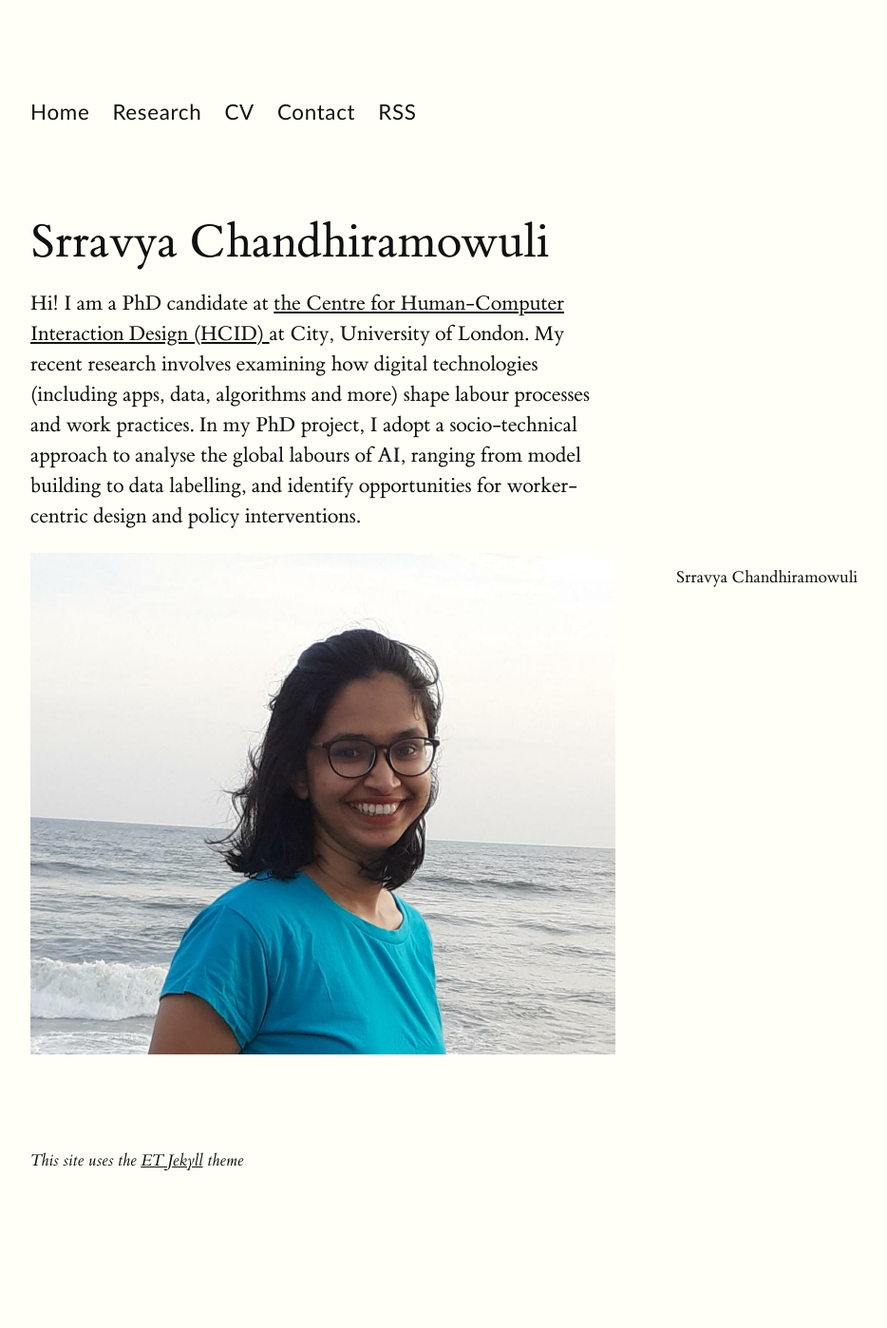
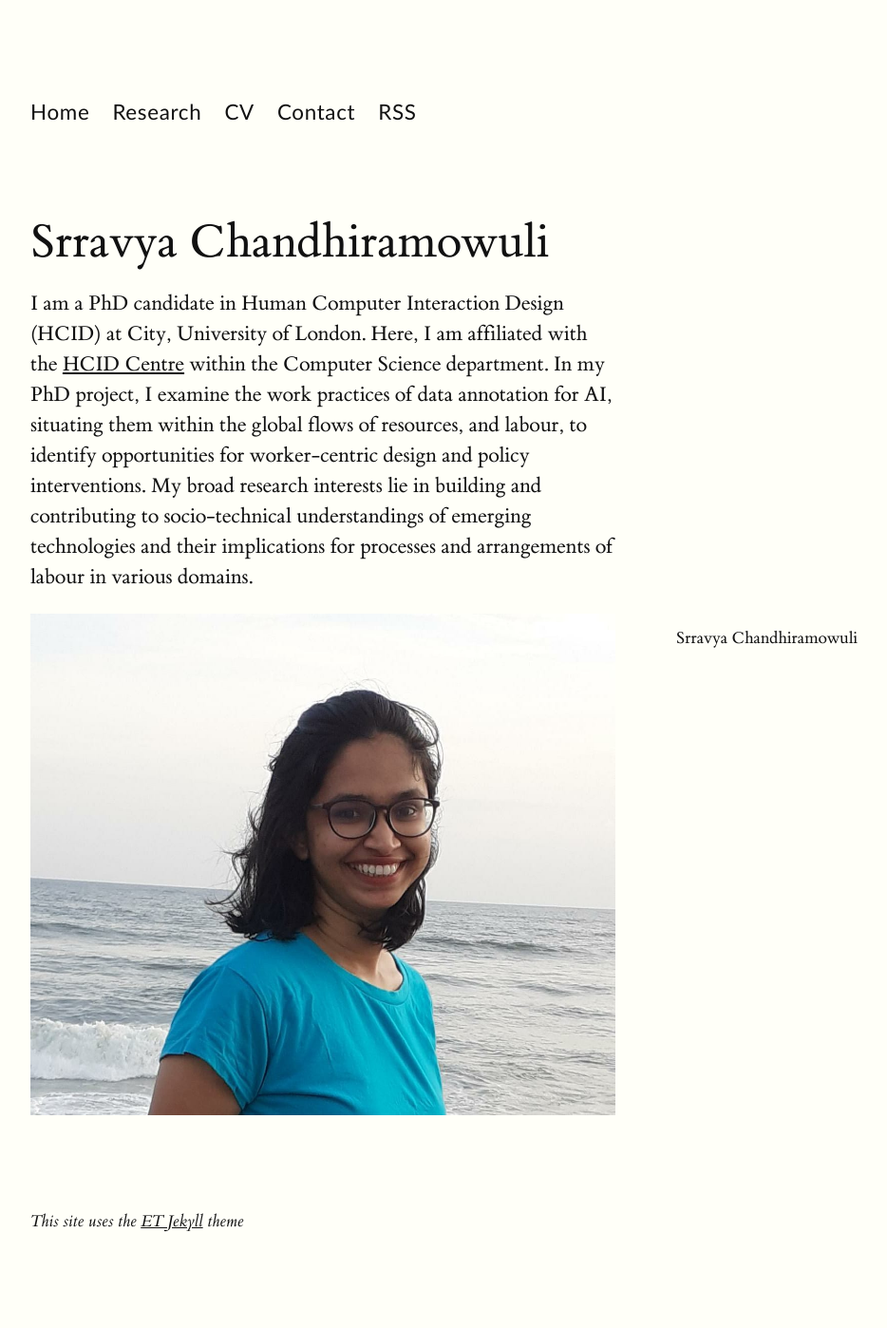
Before and after one commit to srravya/srravya.github.io, a Jekyll site: the page built from index.html, in a window 1280 px wide. Shown: the whole page at 95% size, without its empty margins (128-1062 px from the left). Built offline with Jekyll 4.4.1, drawn with Linux system fonts in a browser that asks for light colours; before the commit the page ends 1334 px from its top, so only the background shows below that.

```diff
--- a/index.html
+++ b/index.html
@@ -4,8 +4,7 @@ title: Srravya Chandhiramowuli
 ---
 
 <p>
-  Hi! I am a PhD candidate at <a href="https://hcid.city/"> the Centre for Human-Computer Interaction Design (HCID) </a> at City, University of London. My recent research involves examining how digital technologies (including apps, data, algorithms and more) shape labour processes and work practices.
-  In my PhD project, I adopt a socio-technical approach to analyse the global labours of AI, ranging from model building to data labelling, and identify opportunities for worker-centric design and policy interventions.
+I am a PhD candidate in Human Computer Interaction Design (HCID) at City, University of London. Here, I am affiliated with the <a href="https://hcid.city/">HCID Centre</a> within the Computer Science department. In my PhD project, I examine the work practices of data annotation for AI, situating them within the global flows of resources, and labour, to identify opportunities for worker-centric design and policy interventions. My broad research interests lie in building and contributing to socio-technical understandings of emerging technologies and their implications for processes and arrangements of labour in various domains.
 </p>
 <figure>
 	<img loading="lazy"
```
Also changed, not shown: contact/index.md (+1 -3 lines), cv/index.md (+1 -1 lines).
